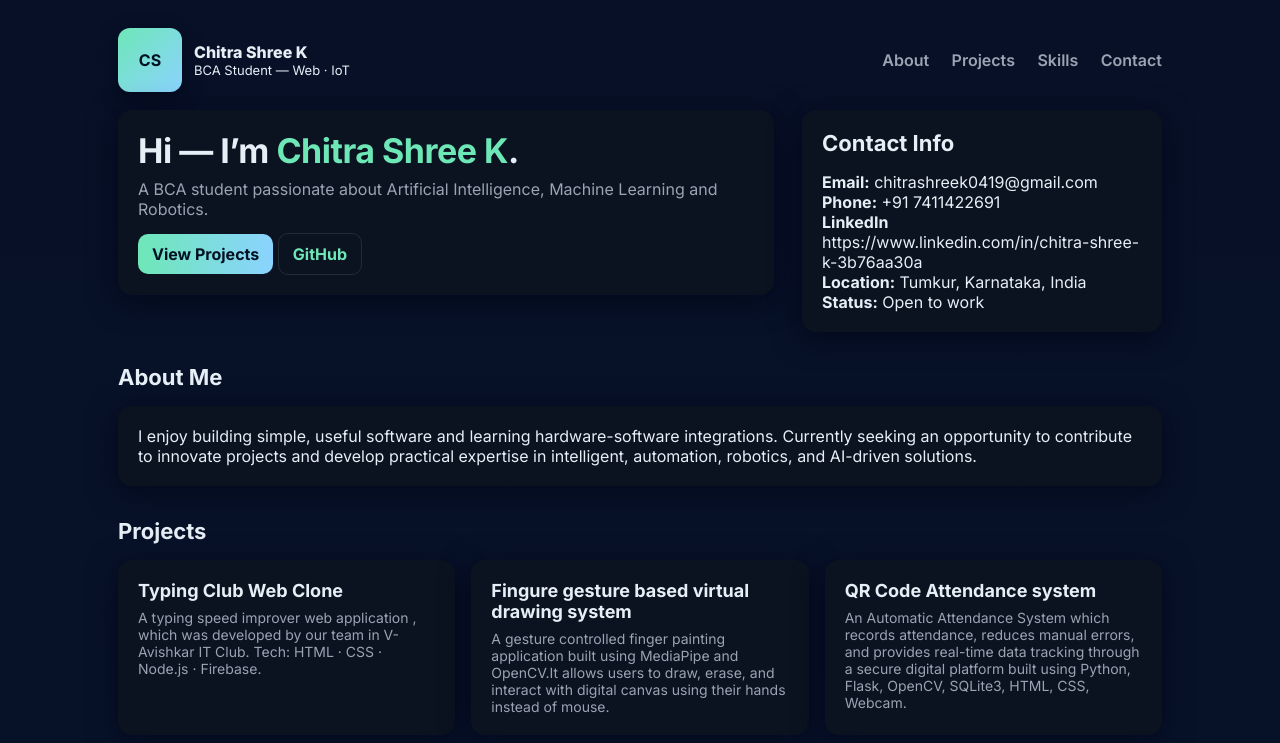
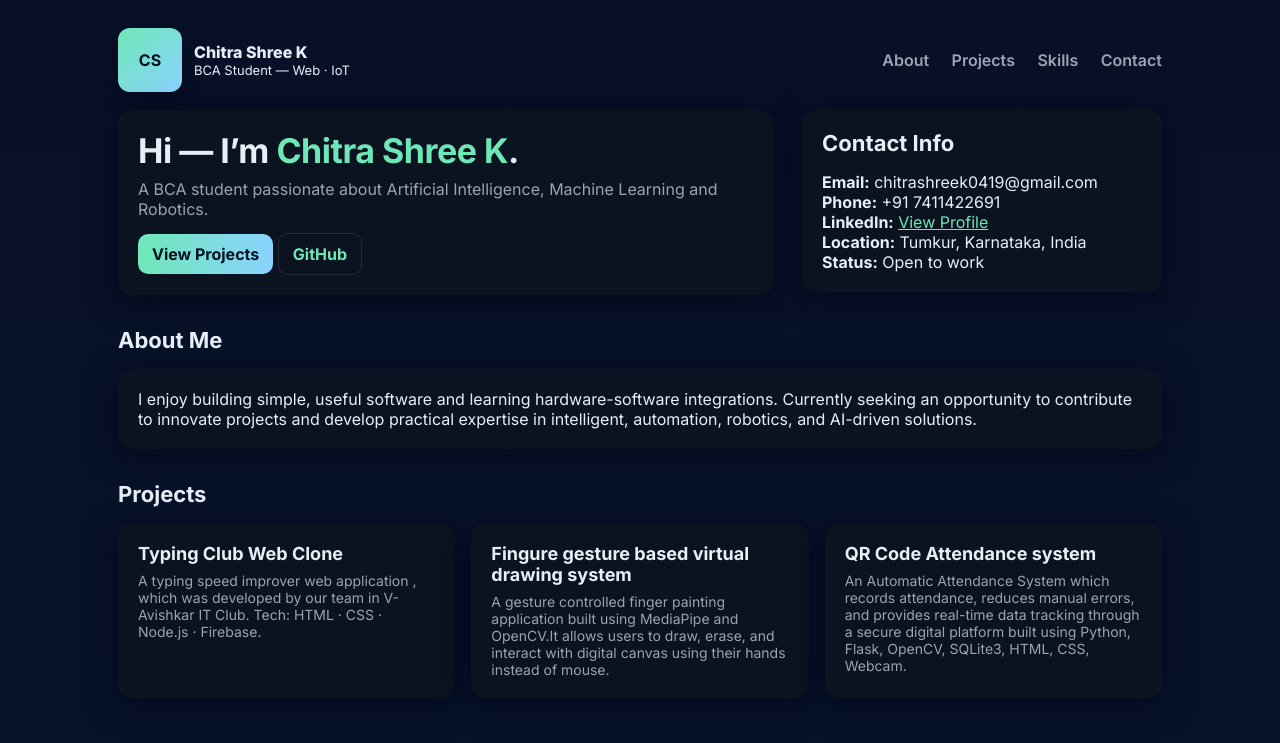
Before and after one commit to chitra-it/portfolio, a plain HTML site: page index.html in a window 1280 px wide. Shown: the top 743 px of the page. Drawn offline with Linux system fonts and the light colour scheme.

Commit message:
Fix HTML formatting and improve structure

```diff
--- a/index.html
+++ b/index.html
@@ -78,7 +78,11 @@ footer{margin:40px 0 20px;color:var(--muted);font-size:13px;text-align:center}
       <h2>Contact Info</h2>
       <p><strong>Email:</strong> chitrashreek0419@gmail.com</p>
       <p><strong>Phone:</strong> +91 7411422691</p>
-      <p><strong>LinkedIn</strong> https://www.linkedin.com/in/chitra-shree-k-3b76aa30a</p>
+      <p><strong>LinkedIn:</strong>
+  <a href="https://www.linkedin.com/in/chitra-shree-k-3b76aa30a" target="_blank" style="color:var(--accent)">
+    View Profile
+  </a>
+</p>
       <p><strong>Location:</strong> Tumkur, Karnataka, India</p>
       <p><strong>Status:</strong> Open to work</p>
     </aside>
```
